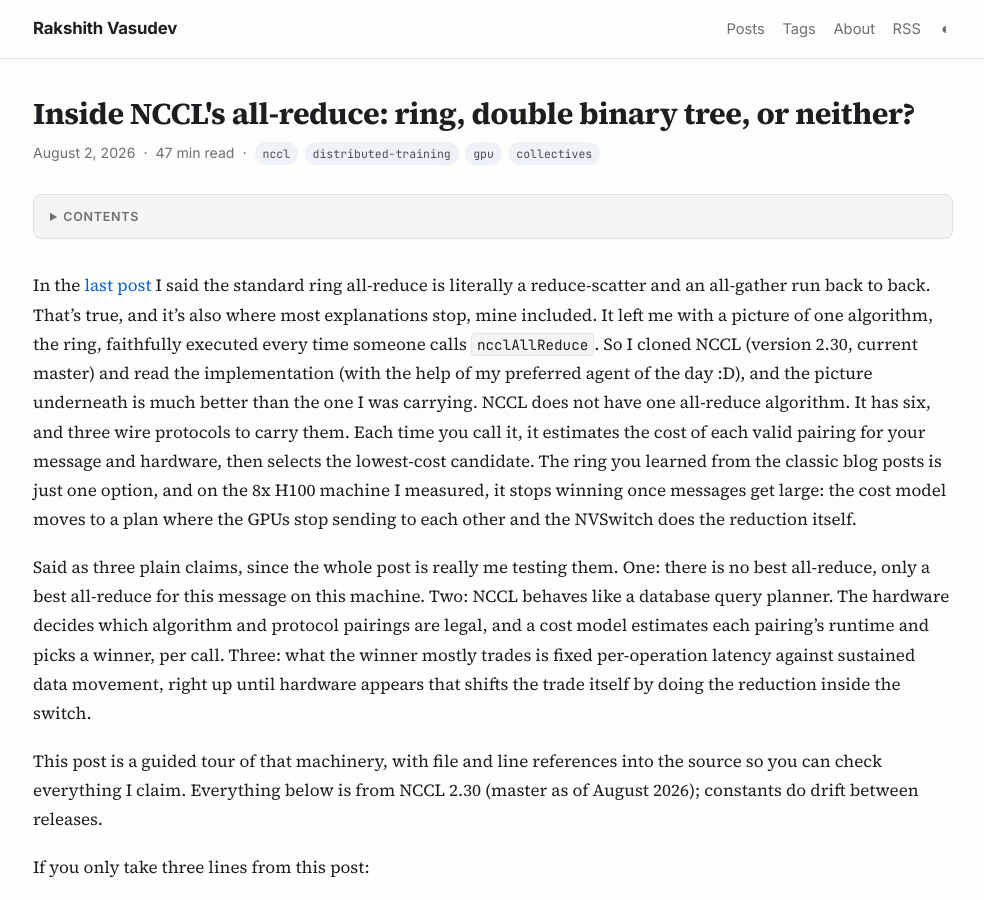
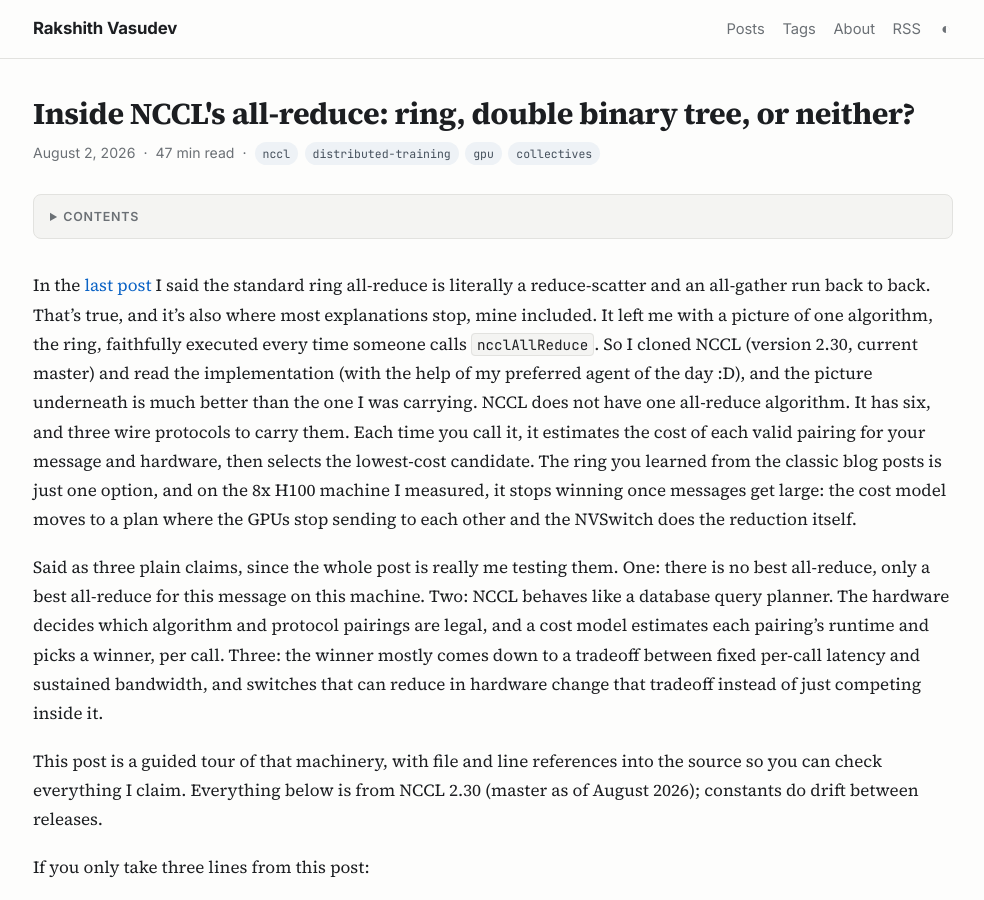
Before and after one commit to rakshithvasudev/rakshithvasudev.github.io, a Jekyll site: the page built from _posts/2026-08-02-inside-nccl-allreduce.md, in a window 1280 px wide and 900 px high. Shown: the whole window, without its empty margins (147-1131 px from the left). Built offline with Jekyll 4.4.1, drawn with Linux system fonts in a browser that asks for light colours.

Commit message:
Clarify claim three in the intro

```diff
--- a/_posts/2026-08-02-inside-nccl-allreduce.md
+++ b/_posts/2026-08-02-inside-nccl-allreduce.md
@@ -24,10 +24,10 @@ Said as three plain claims, since the whole post is really me testing them. One:
 there is no best all-reduce, only a best all-reduce for this message on this
 machine. Two: NCCL behaves like a database query planner.
 The hardware decides which algorithm and protocol pairings are legal, and a cost
-model estimates each pairing's runtime and picks a winner, per call. Three: what
-the winner mostly trades is fixed per-operation latency against sustained data
-movement, right up until hardware appears that shifts the trade itself by doing
-the reduction inside the switch.
+model estimates each pairing's runtime and picks a winner, per call. Three: the winner
+mostly comes down to a tradeoff between fixed per-call latency and sustained
+bandwidth, and switches that can reduce in hardware change that tradeoff
+instead of just competing inside it.
 
 This post is a guided tour of that machinery, with file and line references into the
 source so you can check everything I claim. Everything below is from NCCL 2.30
```
